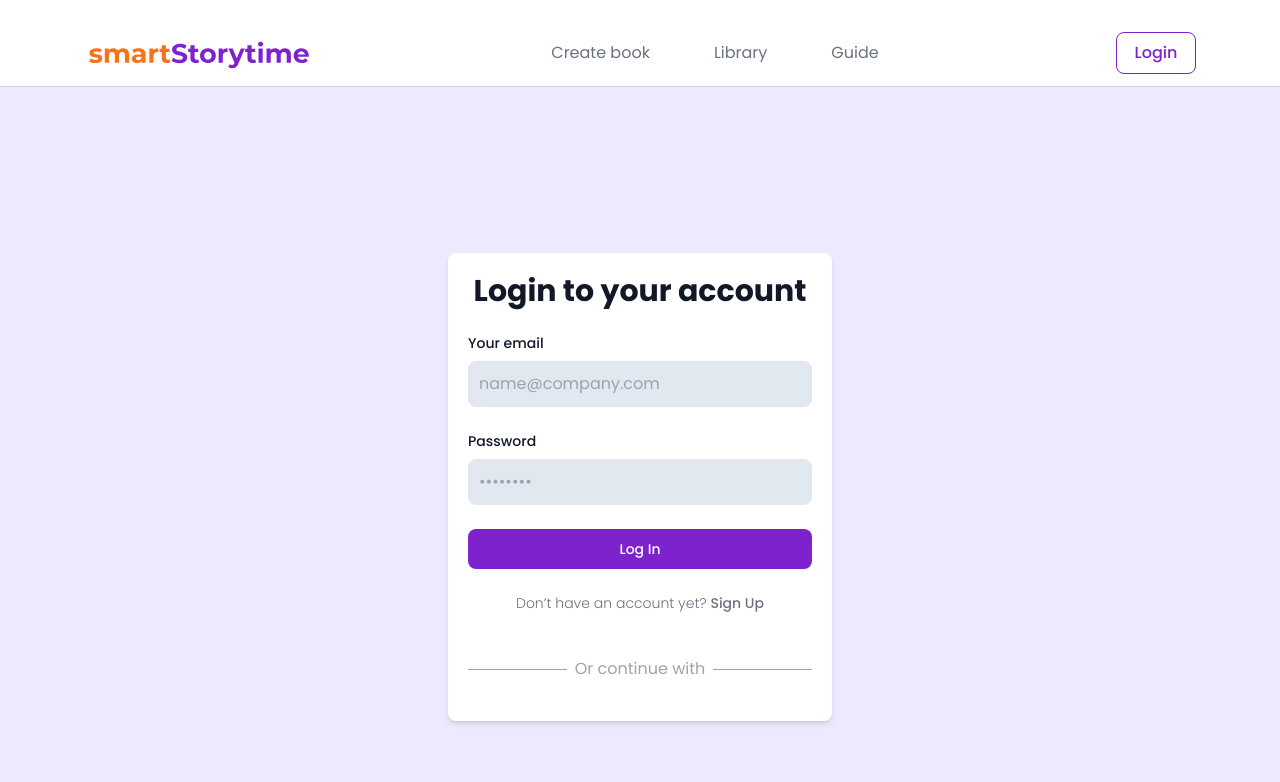
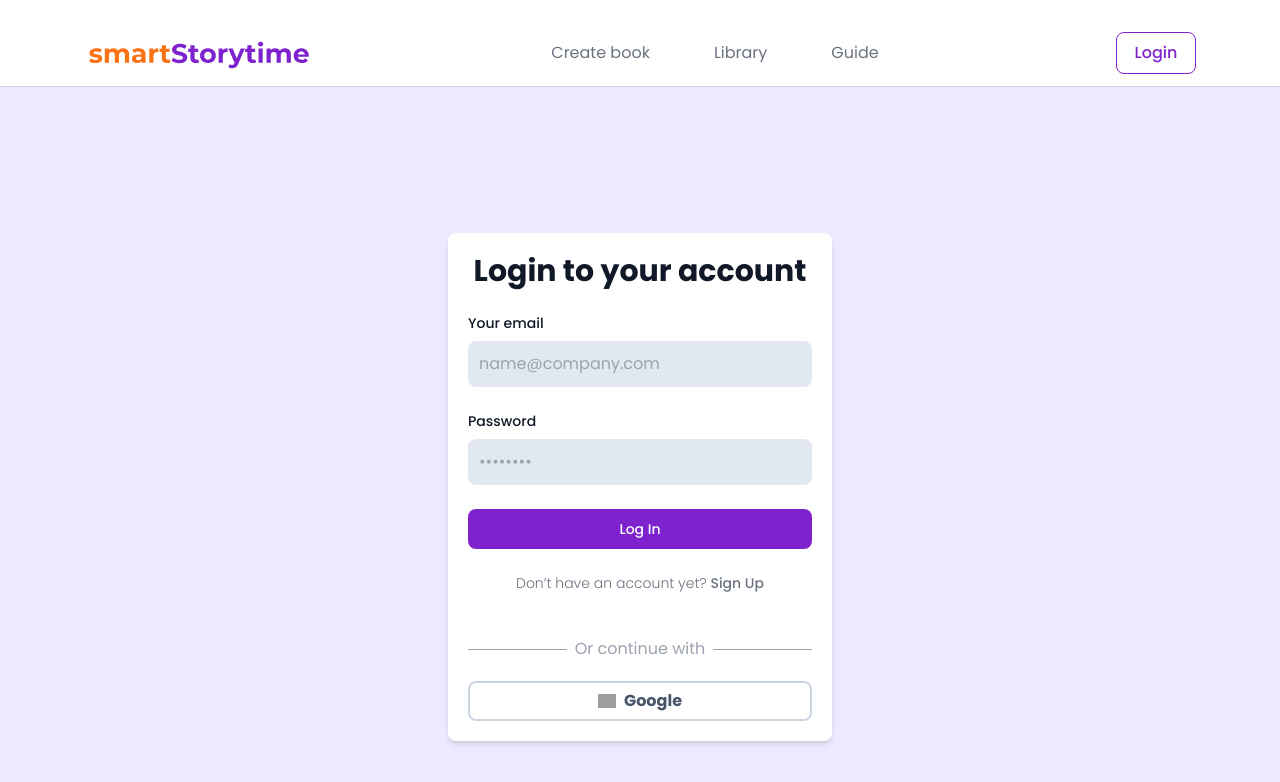
Before and after one commit to ErezKatsman/home-assignment-nextjs-supabase-auth, a Next.js app: page /login in a window 1280 px wide. Shown: the top 782 px of the page. Built offline with nearby package versions, Linux system fonts and the light colour scheme; grey boxes are pictures that could not be loaded.

Commit message:
making Google auth

```diff
--- a/app/(auth)/login/page.jsx
+++ b/app/(auth)/login/page.jsx
@@ -1,4 +1,4 @@
-import FormCard from "@/app/components/FormCard";
+import FormCard from "../../components/FormCard";
 import { login } from "./actions";
 
 export default function Login() {
--- a/app/(auth)/signup/actions.js
+++ b/app/(auth)/signup/actions.js
@@ -22,3 +22,19 @@ export async function signup(formData) {
   revalidatePath("/", "layout");
   redirect("/email-verification");
 }
+
+export async function signInWithGoogle() {
+  const supabase = createClient();
+  const { data, error } = await supabase.auth.signInWithOAuth({
+    provider: "google",
+    options: {
+      redirectTo: "http://localhost:3000/auth/callback",
+    },
+  });
+
+  if (error) {
+    redirect("/error");
+  }
+
+  redirect(data.url);
+}
--- /dev/null
+++ b/app/auth/callback/route.js
@@ -0,0 +1,30 @@
+import { NextResponse } from "next/server";
+// The client you created from the Server-Side Auth instructions
+import { createClient } from "../../../utils/supabse/server";
+
+export async function GET(request) {
+  const { searchParams, origin } = new URL(request.url);
+  const code = searchParams.get("code");
+  // if "next" is in param, use it as the redirect URL
+  const next = searchParams.get("next") ?? "/create-book";
+
+  if (code) {
+    const supabase = createClient();
+    const { error } = await supabase.auth.exchangeCodeForSession(code);
+    if (!error) {
+      const forwardedHost = request.headers.get("x-forwarded-host"); // original origin before load balancer
+      const isLocalEnv = process.env.NODE_ENV === "development";
+      if (isLocalEnv) {
+        // we can be sure that there is no load balancer in between, so no need to watch for X-Forwarded-Host
+        return NextResponse.redirect(`${origin}${next}`);
+      } else if (forwardedHost) {
+        return NextResponse.redirect(`https://${forwardedHost}${next}`);
+      } else {
+        return NextResponse.redirect(`${origin}${next}`);
+      }
+    }
+  }
+
+  // return the user to an error page with instructions
+  return NextResponse.redirect(`${origin}/auth/auth-code-error`);
+}
--- a/app/components/FormCard.jsx
+++ b/app/components/FormCard.jsx
@@ -1,4 +1,6 @@
+import Image from "next/image";
 import Link from "next/link";
+import { signInWithGoogle } from "../(auth)/signup/actions";
 
 const content = {
   logIn: {
@@ -57,7 +59,7 @@ const FormCard = ({ method, action }) => {
           </div>
           <button
             type="submit"
-            className="w-full text-white bg-purple-700 hover:bg-primary-700 focus:ring-4 focus:outline-none font-medium rounded-lg text-sm px-5 py-2.5 text-center"
+            className="w-full text-white bg-purple-700 hover:bg-purple-800 focus:ring-4 focus:outline-none font-medium rounded-lg text-sm px-5 py-2.5 text-center"
             formAction={action}
           >
             {content[method].btn}
@@ -79,6 +81,21 @@ const FormCard = ({ method, action }) => {
           </span>
           <div className="flex-grow border-t border-gray-400"></div>
         </div>
+        <form>
+          <button
+            type="submit"
+            formAction={signInWithGoogle}
+            className="inline-flex h-10 w-full items-center justify-center gap-2 rounded-lg border-2 border-slate-300 bg-white p-2 font-bold text-slate-600 outline-none focus:ring-2 focus:ring-[#333] focus:ring-offset-1 disabled:cursor-not-allowed disabled:opacity-60"
+          >
+            <Image
+              src="https://www.svgrepo.com/show/475656/google-color.svg"
+              alt="Google"
+              width={18}
+              height={18}
+            />
+            Google
+          </button>
+        </form>
       </div>
     </>
   );
```
